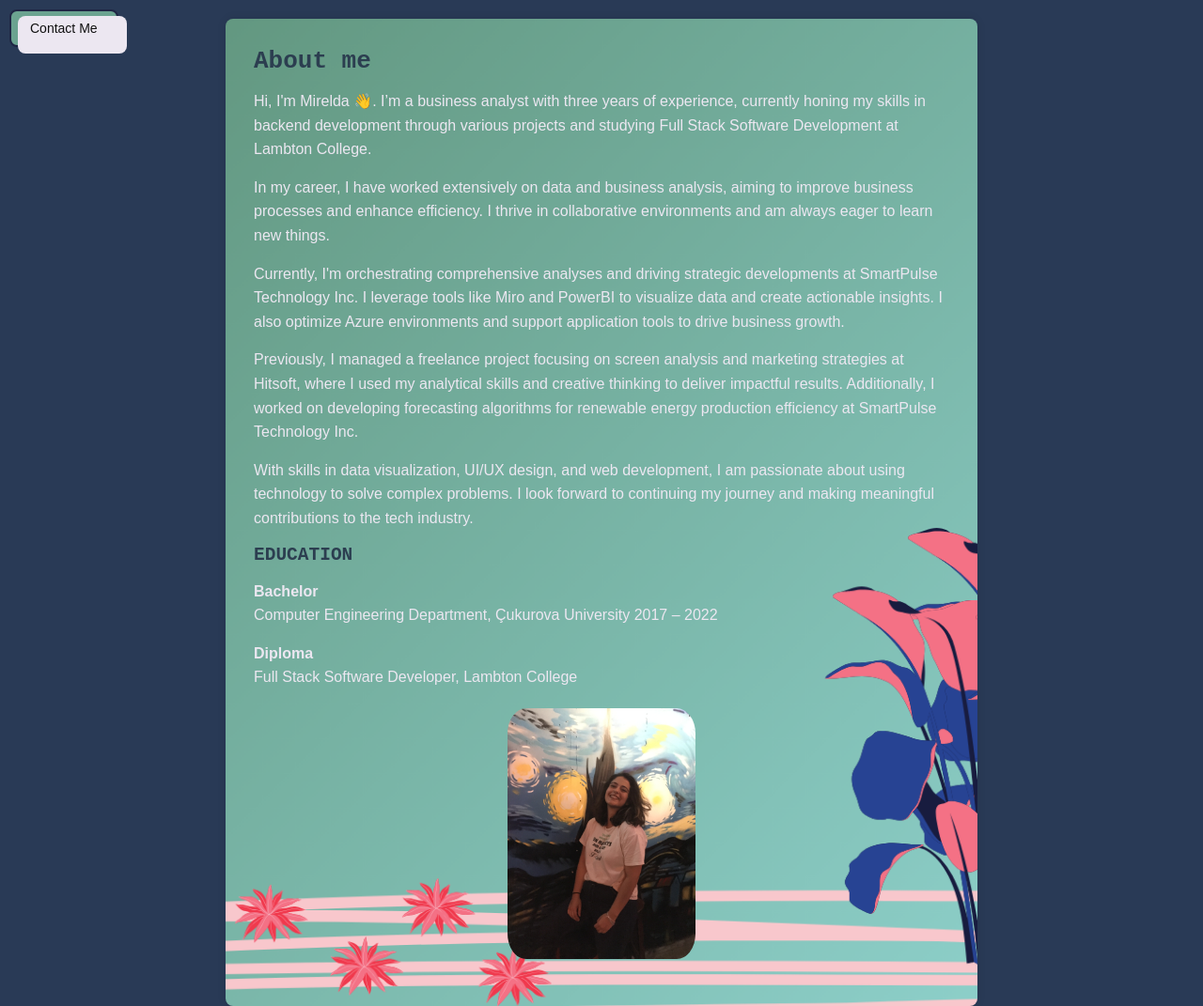
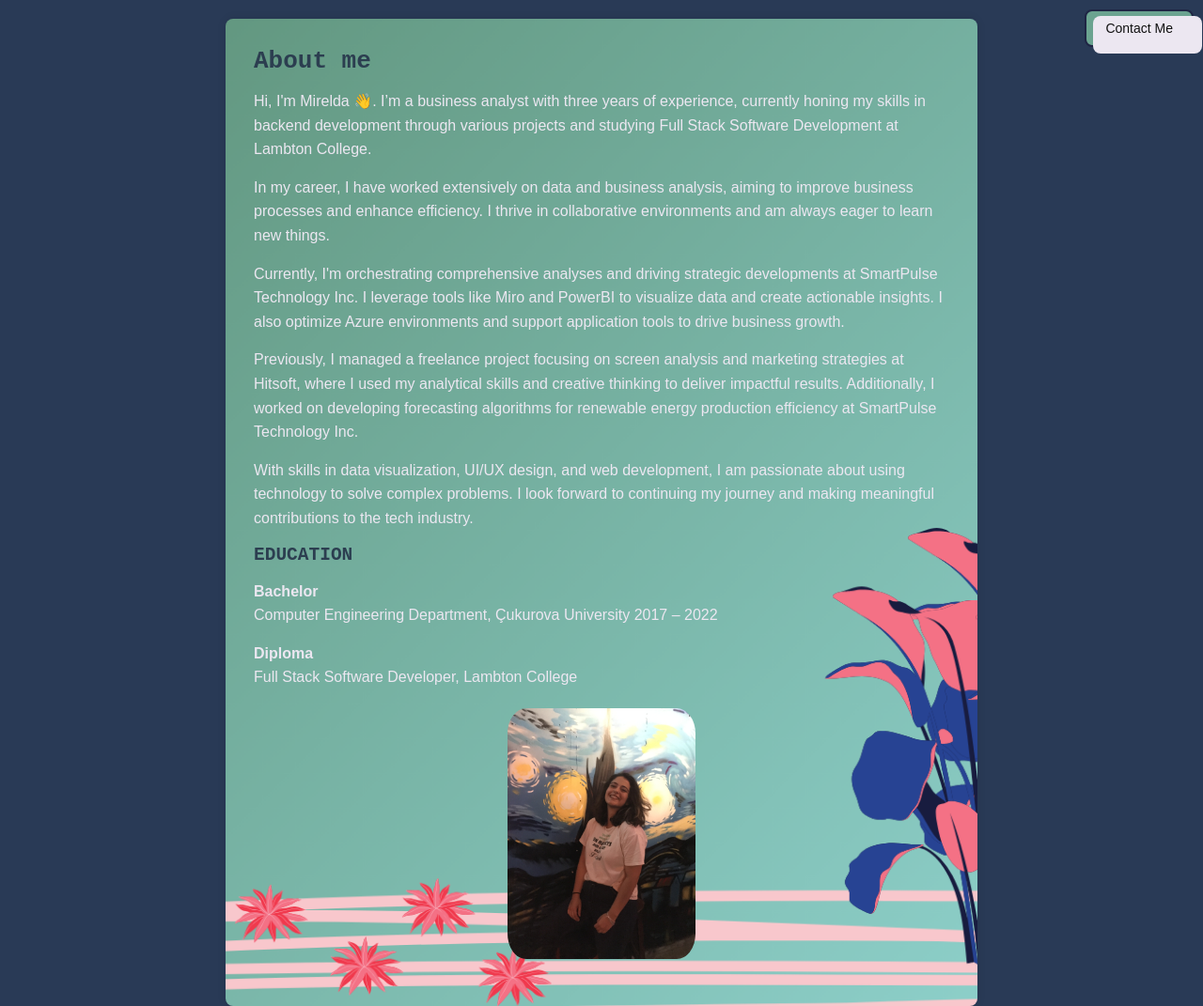
Before and after one commit to Mirelda/Mirelda.github.io, a plain HTML site: page index.html in a window 1280 px wide. Shown: the whole page at 94% size. Drawn offline with Linux system fonts and the light colour scheme.

Commit message:
Update style.css

```diff
--- a/style.css
+++ b/style.css
@@ -79,7 +79,7 @@ img {
 .dropdown {
     position: absolute; /* Mutlaka konumu sabit olmalı */
     top: 10px; /* Sayfanın üstünden 10px mesafede */
-    left: 10px; /* Sağ köşede 10px mesafede */
+    right: 10px; /* Sağ köşede 10px mesafede */
 }
 
 .button-56 {
```
